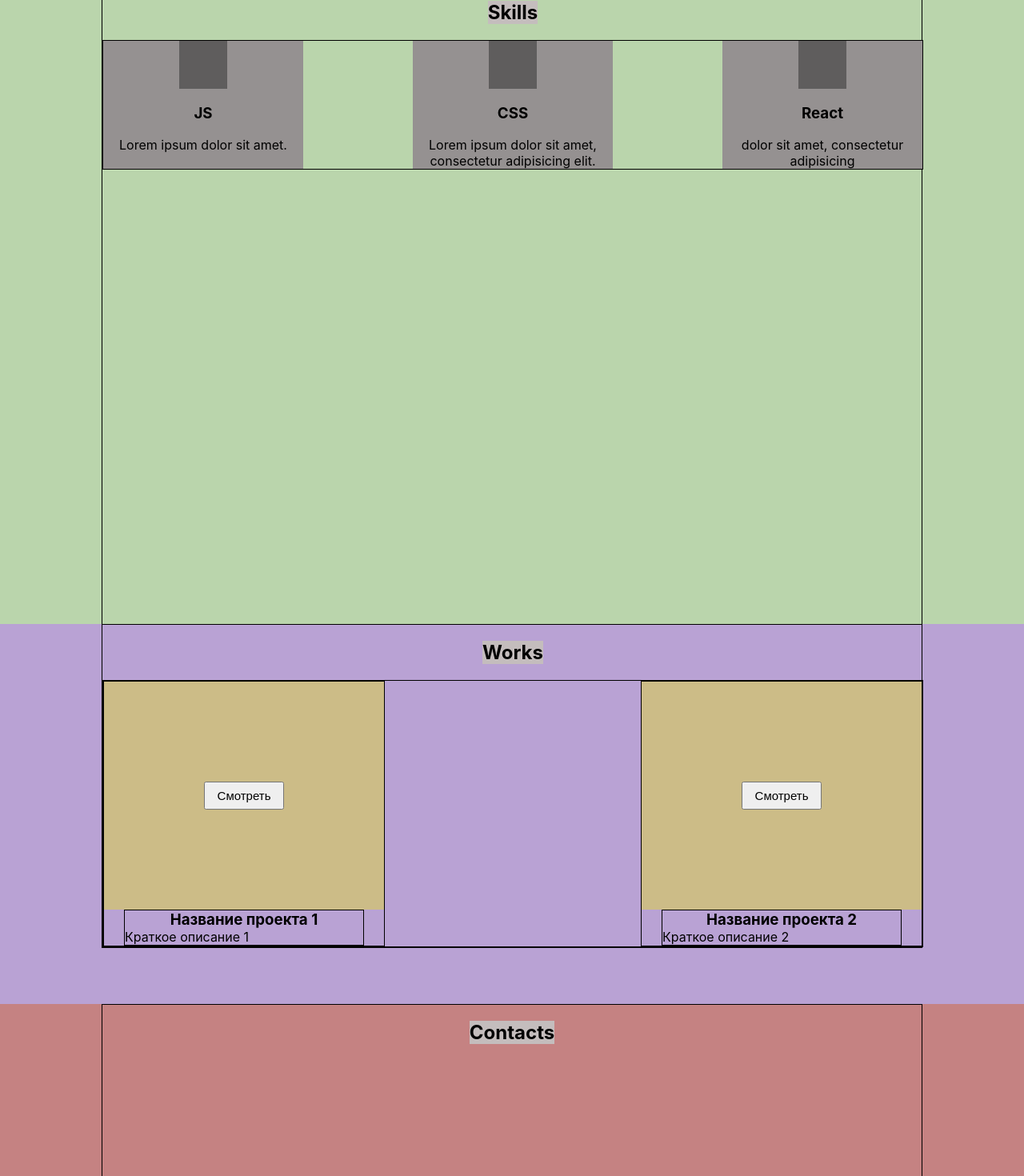
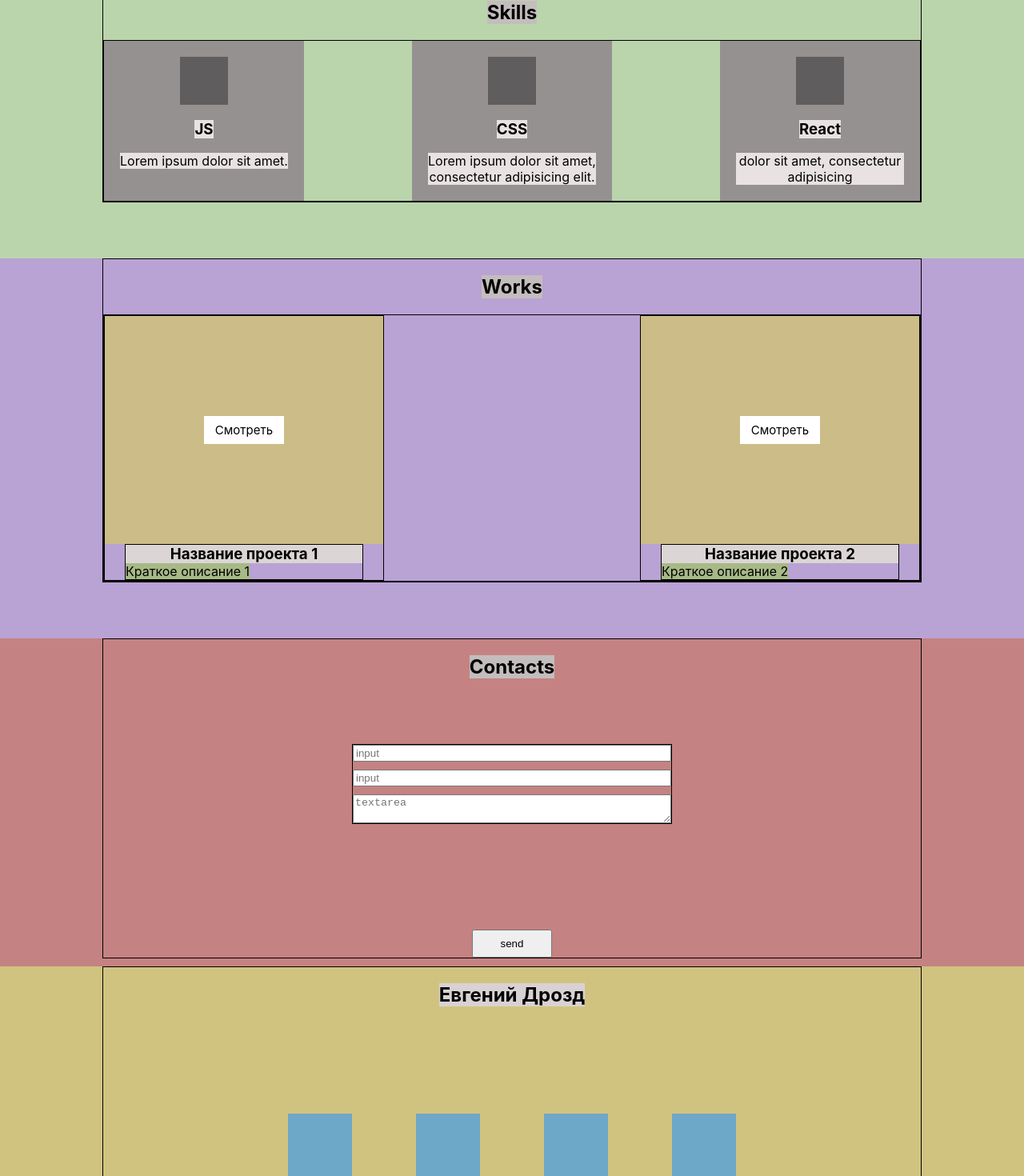
Before and after one commit to Evgeniy-92/My-Portfolio, a React (Create React App) app: page / in a window 1280 px wide. Shown: the part 900-2370 px from the top of the page at 80% size. Built offline with nearby package versions, Linux system fonts and the light colour scheme.

Commit message:
first stage 3

```diff
--- a/src/contacts/Contacts.module.css
+++ b/src/contacts/Contacts.module.css
@@ -1,6 +1,6 @@
 .contactsBlock {
     background-color: #c58282;
-    height: 100vh;
+    padding-bottom: 10px;
 }
 
 .title {
@@ -10,6 +10,8 @@
 .contactsContainer {
     display: flex;
     flex-direction: column;
+    min-height: 50vh;
+
 }
 
 .formContainer {
@@ -26,6 +28,7 @@
     display: flex;
     flex-direction: column;
     width: 400px;
+    margin-bottom: 70px;
 }
 
 @media all and (max-width: 700px) {
--- a/src/footer/Footer.module.css
+++ b/src/footer/Footer.module.css
@@ -6,6 +6,14 @@
 .footerContainer {
     align-items: center;
     flex-direction: column;
+}
+
+.footerContainer span {
+    background-color: #d9d2d2;
+}
+
+.title {
+    background-color: #d9d2d2;
 }
 
 .element {
@@ -18,7 +26,6 @@
     display: flex;
     justify-content: space-between;
     width: 560px;
-    border: 1px solid;
 }
 
 @media all and (max-width: 887px) {
--- a/src/index.css
+++ b/src/index.css
@@ -11,3 +11,7 @@ code {
   font-family: source-code-pro, Menlo, Monaco, Consolas, 'Courier New',
     monospace;
 }
+
+* {
+  box-sizing: border-box;
+}
--- a/src/main/Main.module.css
+++ b/src/main/Main.module.css
@@ -17,9 +17,3 @@
 .mainContainer {
 
 }
-
-@media all and (max-width: 749px) {
-    .mainContainer {
-        justify-content: center;
-    }
-}
--- a/src/skills/Skills.module.css
+++ b/src/skills/Skills.module.css
@@ -1,6 +1,6 @@
 .skillsBlock {
-    height: 100vh;
     background-color: #bad5ac;
+    padding-bottom: 70px;
 }
 
 .skillsContainer {
--- a/src/skills/skill/Skill.module.css
+++ b/src/skills/skill/Skill.module.css
@@ -5,6 +5,14 @@
     width: 250px;
     background-color: #959191;
     text-align: center;
+    padding: 20px;
+    box-sizing: border-box;
+}
+.skill h3 {
+    background-color: #e8e2e2;
+}
+.skill span {
+    background-color: #e8e2e2;
 }
 
 .icon {
--- a/src/works/work/Work.js
+++ b/src/works/work/Work.js
@@ -4,8 +4,8 @@ import s from './Work.module.css'
 function Work(props) {
     return (
         <div className={s.workBlock}>
-            <div className={s.imageWork}>
-                <button className={s.workButton}>Смотреть</button>
+            <div className={s.imageContainer}>
+                <a className={s.workButton}>Смотреть</a>
             </div>
             <div className={s.descriptionBlock}>
                 <h3>{props.projectTitle}</h3>
--- a/src/works/work/Work.module.css
+++ b/src/works/work/Work.module.css
@@ -3,7 +3,7 @@
     width: 350px;
 }
 
-.imageWork {
+.imageContainer {
     background-color: #ccbc87;
     width: 100%;
     height: 285px;
@@ -16,6 +16,10 @@
     width: 100px;
     height: 35px;
     font-size: 15px;
+    background-color: #fff;
+    display: flex;
+    justify-content: center;
+    align-items: center;
 }
 
 .descriptionBlock {
@@ -23,6 +27,10 @@
     border: 1px solid;
 }
 .descriptionBlock h3 {
+    background-color: #dbd5d5;
     margin: 0;
     text-align: center;
 }
+.descriptionBlock span {
+    background-color: #a7b986;
+}
```
